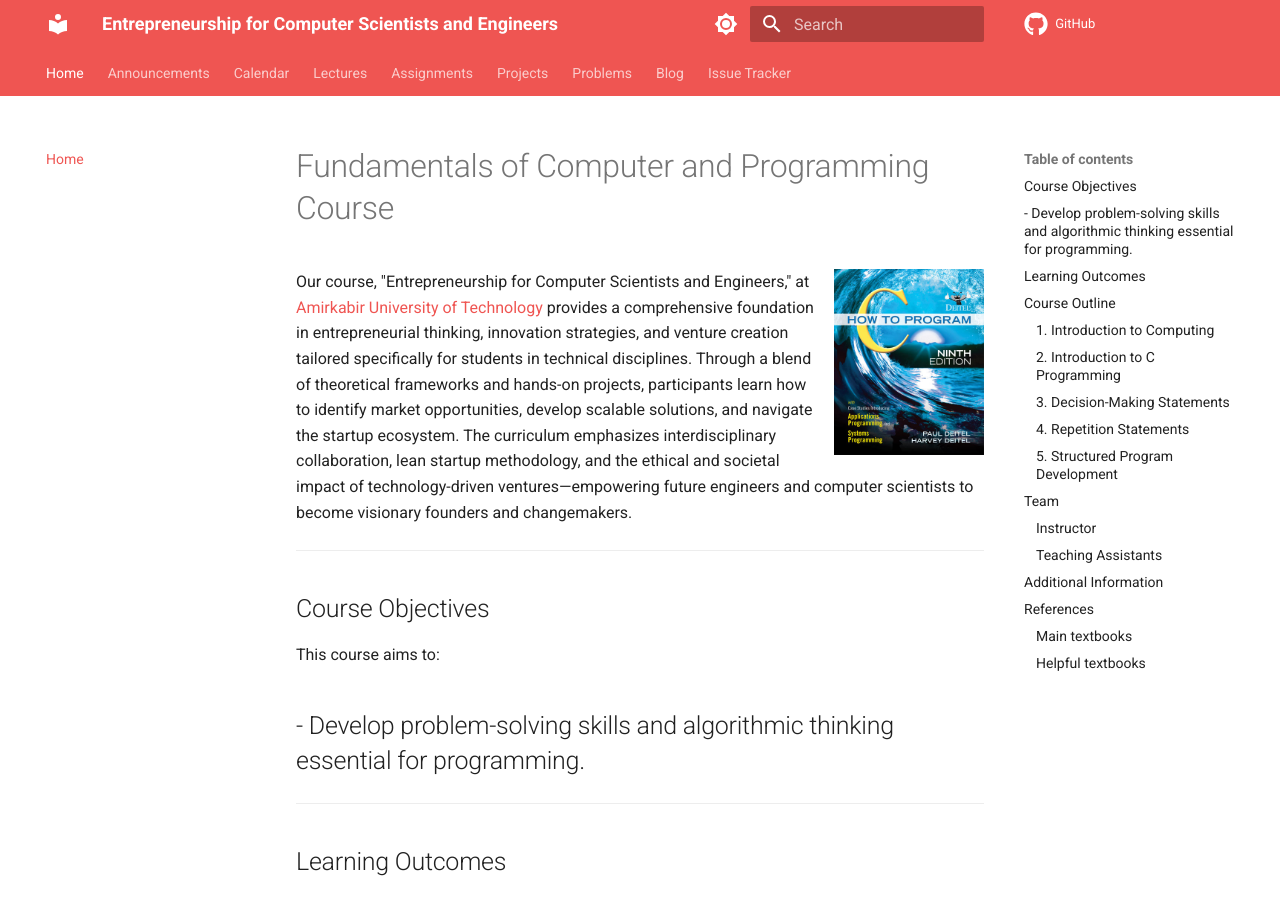
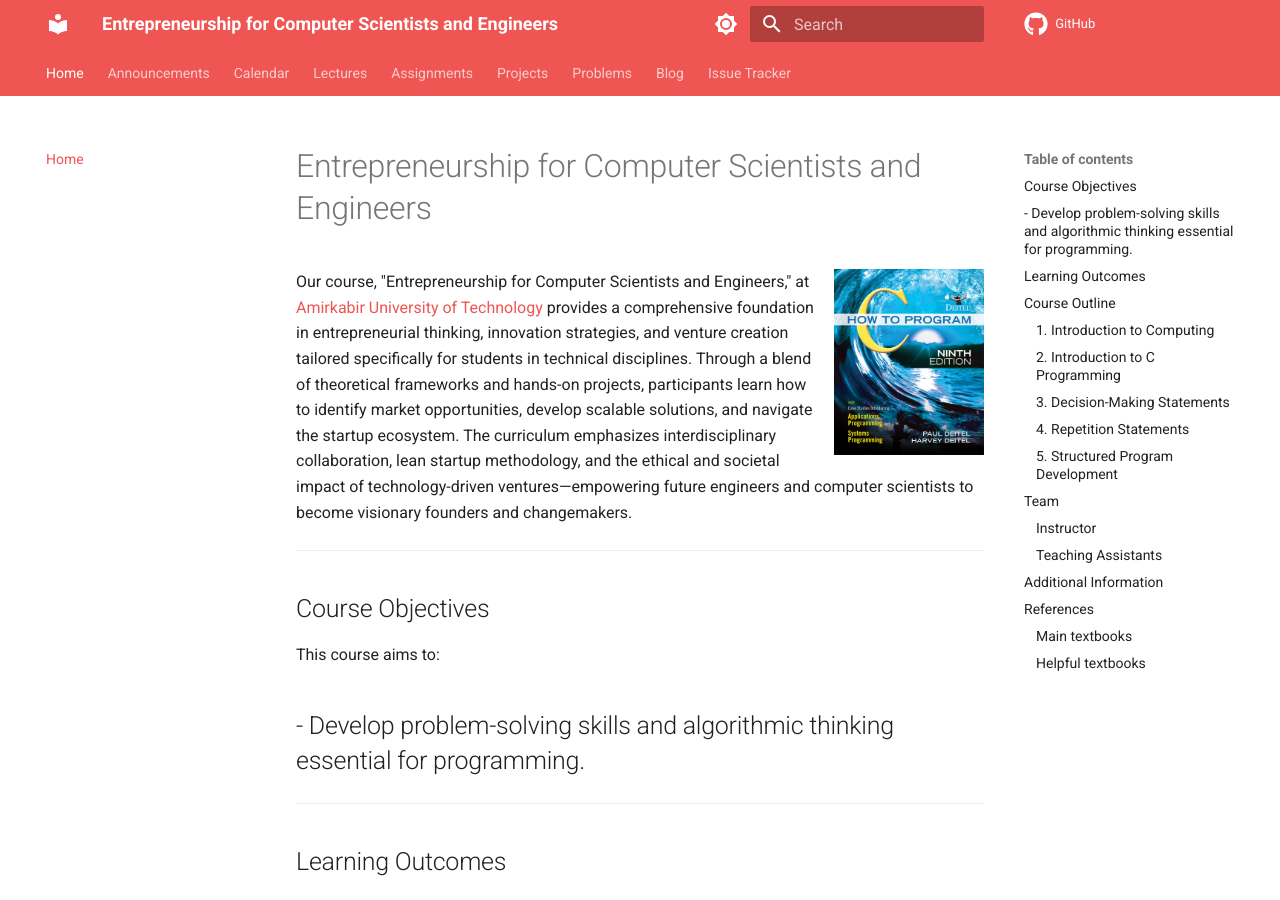
Before and after one commit to m-zakeri/Entrep, an MkDocs documentation site: the page built from docs/index.md, in a window 1280 px wide and 900 px high. Built offline with MkDocs 1.6.1 and Material for MkDocs 9.7.7, drawn with Linux system fonts in a browser that asks for light colours; comment, search, counter and statistics services are not loaded.

Commit message:
Fix site name

```diff
--- a/docs/index.md
+++ b/docs/index.md
@@ -1,4 +1,4 @@
-# Fundamentals of Computer and Programming Course
+# Entrepreneurship for Computer Scientists and Engineers
 
 ![C-how-to-program-9-e-book-cover](assets/figs/c-how-to-program-9-e-book-cover.jpg){ width="150"  align=right loading=lazy}
 
--- a/mkdocs.yml
+++ b/mkdocs.yml
@@ -138,7 +138,7 @@ nav:
     - Projects: projects/index.md
     - Problems: problems/index.md
     - Blog: blog/index.md
-    - Issue Tracker: 'https://github.com/m-zakeri/CP/issues'
+    - Issue Tracker: 'https://github.com/m-zakeri/Entrep/issues'
 
 
 extra:
```
